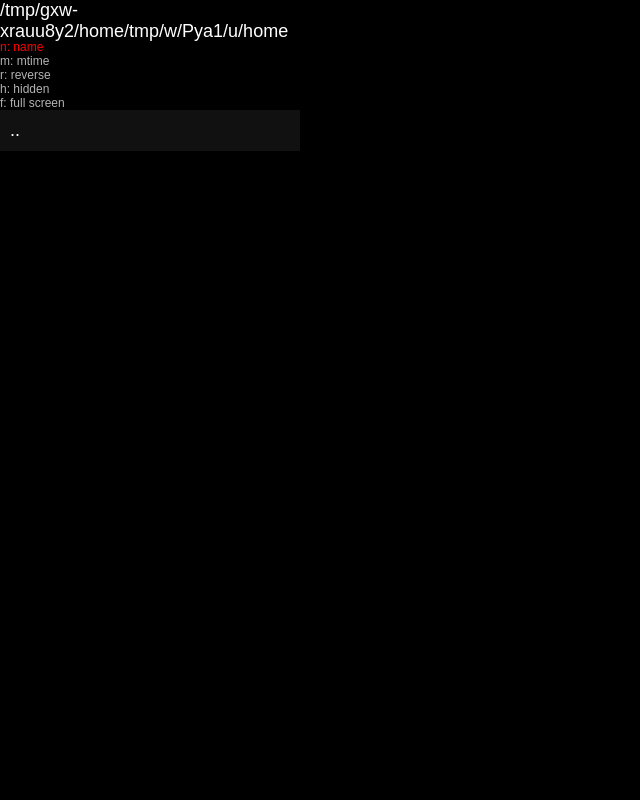
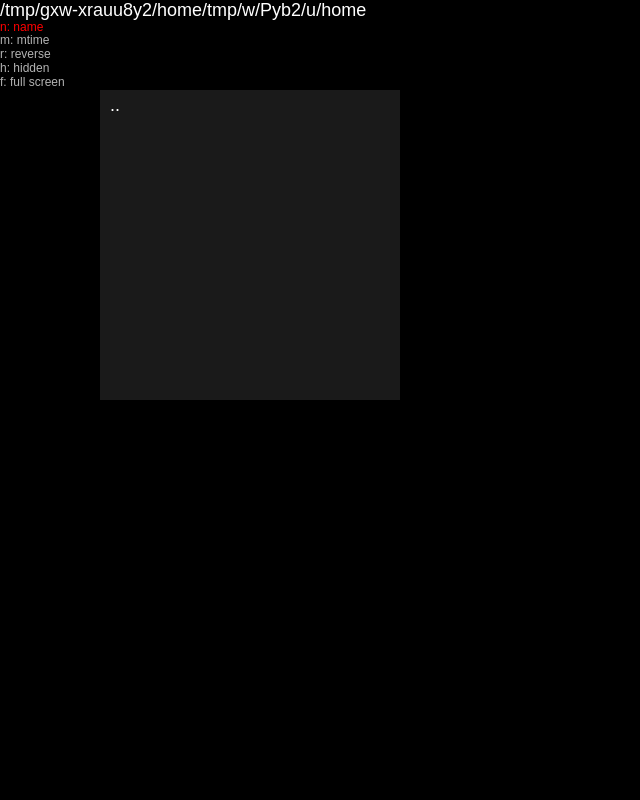
Before and after one commit to nitori/imgapp, a Flask app: page / in a window 1280 px wide. Shown: the whole page, without its empty margins (0-640 px from the left). Run offline with Flask 3, Linux system fonts and the light colour scheme; some libraries are stand-ins or nearby versions.

Commit message:
Bunch of changes.

```diff
--- a/app.py
+++ b/app.py
@@ -1,6 +1,10 @@
 from pathlib import Path
+import os
 
+from dotenv import load_dotenv
 from flask import Flask, render_template, session, jsonify, request, send_file
+
+load_dotenv()
 
 EXTENSIONS = {
     '.jpg': 'image/jpeg',
@@ -14,12 +18,40 @@ EXTENSIONS = {
 }
 
 app = Flask(__name__)
-app.config['SECRET_KEY'] = 'uriaeonsiarseuirnesuirseurasenurtine'
+app.config['SECRET_KEY'] = os.environ['SECRET_KEY']
+
+
+def listdrives():
+    if os.name != 'nt':
+        return
+    if hasattr(os, 'listdrives'):
+        yield from os.listdrives()
+    else:
+        for drive in 'ABCDEFGHIJKLMNOPQRSTUVWXYZ':
+            if Path(drive + ':\\').exists():
+                yield drive + ':\\'
 
 
 @app.route('/')
 def index():
-    return render_template('index.html')
+    folder_strings = os.environ['FAV_FOLDERS'].split(';')
+    folders = []
+
+    for drive in listdrives():
+        folders.append({
+            'name': drive,
+            'path': drive,
+        })
+
+    for folder in folder_strings:
+        folder = Path(folder).expanduser()
+        if folder.exists() and folder.is_dir():
+            folders.append({
+                'name': folder.name,
+                'path': str(folder),
+            })
+
+    return render_template('index.html', favs=folders)
 
 
 @app.route('/list')
@@ -27,11 +59,6 @@ def folder_list():
     path = Path(session['path'])
     folders = []
     files = []
-
-    folders.append({
-        'name': '..',
-        'path': str(path.parent),
-    })
 
     for entry in path.iterdir():
         if entry.name.startswith('.') and not session['show_hidden']:
@@ -57,6 +84,11 @@ def folder_list():
 
     # always sort folders by name (for now)
     folders.sort(key=_by_name)
+
+    folders.insert(0, {
+        'name': '..',
+        'path': str(path.parent),
+    })
 
     sort_by = session['sort_by']
     sort_order = session['sort_order']
--- a/requirements.txt
+++ b/requirements.txt
@@ -1 +1,2 @@
 flask>=3.0.0
+python-dotenv
--- a/static/css/main.css
+++ b/static/css/main.css
@@ -5,6 +5,9 @@
     --link-color-hover: #ccc;
     --link-text-decoration: none;
     --link-text-decoration-hover: underline;
+
+    --sidebar-width: 400px;
+    --favs-width: 25%;
 }
 
 *, *:before, *:after {
@@ -38,11 +41,15 @@ a:hover {
 }
 
 #left {
-    flex: 0 1 300px;
-    max-width: 300px;
-    width: 300px;
+    flex: 0 1 var(--sidebar-width);
+    max-width: var(--sidebar-width);
+    width: var(--sidebar-width);
     height: 100vh;
-    overflow-y: auto;
+    white-space: nowrap;
+}
+
+#path {
+    overflow: hidden;
 }
 
 #shortcuts {
@@ -50,22 +57,70 @@ a:hover {
     font-size: 12px;
 }
 
-.red {
-    color: red;
-    --link-color: red;
-    --link-color-hover: red;
+#favs-folders {
+    border-bottom: 1px;
+    height: calc(50vh - 21px - 69px);
+    display: flex;
+}
+
+#favs {
+    flex: 0 1 var(--favs-width);
+    max-width: var(--favs-width);
+    width: var(--favs-width);
+    height: 100%;
+    overflow: auto;
 }
 
 #folders {
-    padding: 10px;
-    border-bottom: 1px;
-    background: #111;
-    white-space: nowrap;
+    flex: 1 0 0;
+    max-width: 100%;
+    height: 100%;
+    overflow: auto;
+    background: rgba(255, 255, 255, .1);
 }
 
 #files {
-    padding: 10px;
+    white-space: nowrap;
+    height: 50vh;
+    overflow: auto;
 }
+
+#favs, #folders, #files {
+    /*padding: 5px;*/
+}
+
+#favs a,
+#folders a,
+#files a {
+    display: block;
+    padding: 5px 10px;
+}
+
+#favs::-webkit-scrollbar,
+#folders::-webkit-scrollbar,
+#files::-webkit-scrollbar {
+    width: 7px;
+    height: 7px;
+}
+
+#favs::-webkit-scrollbar-track,
+#folders::-webkit-scrollbar-track,
+#files::-webkit-scrollbar-track {
+    background: rgba(255, 255, 255, .1);
+}
+
+#favs::-webkit-scrollbar-thumb,
+#folders::-webkit-scrollbar-thumb,
+#files::-webkit-scrollbar-thumb {
+    background: #888;
+}
+
+#favs::-webkit-scrollbar-thumb:hover,
+#folders::-webkit-scrollbar-thumb:hover,
+#files::-webkit-scrollbar-thumb:hover {
+    background: #876565;
+}
+
 
 #right {
     flex: 1 0 0;
@@ -81,3 +136,13 @@ a:hover {
     object-fit: scale-down;
     object-position: center;
 }
+
+.red {
+    color: red;
+    --link-color: red;
+    --link-color-hover: red;
+}
+
+a.red {
+    background: rgba(255, 255, 255, .05);
+}
--- a/static/js/main.js
+++ b/static/js/main.js
@@ -24,6 +24,7 @@ let state = {
     show_hidden: false,
 };
 
+/** @type {string|null} */
 let currentFile = null;
 
 let sortState = {
@@ -33,10 +34,14 @@ let sortState = {
 let sortStateChanged = false;
 
 async function fetchState() {
-    let resp = await fetch('/list');
-    /** @type ApiList */
-    let data = await resp.json();
-
+    let data = {path: '', folders: [], files: [], show_hidden: false};
+    try {
+        let resp = await fetch('/list');
+        /** @type ApiList */
+        data = await resp.json();
+    } catch (e) {
+        console.error(e);
+    }
     let pathChanged = state.path !== data.path;
 
     state.path = data.path;
@@ -77,6 +82,7 @@ function updateState() {
         rebuildLists = false;
     } else {
         $path.text(state.path);
+        $path.attr('title', state.path);
         $folders.empty();
         $files.empty();
     }
@@ -84,9 +90,11 @@ function updateState() {
 
     if (currentFile === null) {
         $imageHolder.empty();
+        document.title = 'Image Viewer';
     } else {
         let imageUrl = new URL(`/get-file`, window.location.origin);
         imageUrl.searchParams.append('path', currentFile);
+        document.title = currentFile.split(/[\\/]/).pop();
 
         $imageHolder.empty();
         let $image;
@@ -104,17 +112,18 @@ function updateState() {
 
         $image.attr('src', imageUrl);
         $imageHolder.append($image);
+        focusCurrentFile();
     }
 
     if (rebuildLists) {
         state.folders.forEach(folder => {
-            $folders.append(`<div><a href="#${folder.path}" data-folder="${folder.path}">${folder.name}</a></div>`);
+            $folders.append(`<div><a href="#${folder.path}" title="${folder.name}" data-folder="${folder.path}">${folder.name}</a></div>`);
         });
     }
 
     if (rebuildLists) {
         state.files.forEach(file => {
-            $files.append(`<div><a href="#${file.path}" data-file="${file.path}" class="${
+            $files.append(`<div><a href="#${file.path}" title="${file.name}" data-file="${file.path}" class="${
                 file.path === currentFile ? 'red' : ''
             }">${file.name}</a></div>`);
         });
@@ -130,6 +139,17 @@ function updateState() {
     $sortingShortcuts.append(`<span class="${state.show_hidden ? 'red' : ''}">h: hidden</span><br>`);
 
     updateEvents();
+}
+
+function focusCurrentFile() {
+    if (currentFile === null) {
+        return;
+    }
+    let $el = $files.find(`*[data-file="${currentFile}"]`);
+    if ($el.length === 0) {
+        return;
+    }
+    $el[0].scrollIntoView({behavior: 'instant', block: 'nearest'});
 }
 
 function updateEvents() {
--- a/templates/index.html
+++ b/templates/index.html
@@ -19,7 +19,15 @@
             </div>
             f: full screen
         </div>
-        <div id="folders"></div>
+        <div id="favs-folders">
+            <div id="favs">
+                {% for fav in favs %}
+                    <div><a href="#{{ fav.path }}" title="{{ fav.name }}"
+                            data-folder="{{ fav.path }}">{{ fav.name }}</a></div>
+                {% endfor %}
+            </div>
+            <div id="folders"></div>
+        </div>
         <div id="files"></div>
     </div>
     <div id="right">
```
Also changed, not shown: 1 other file.
